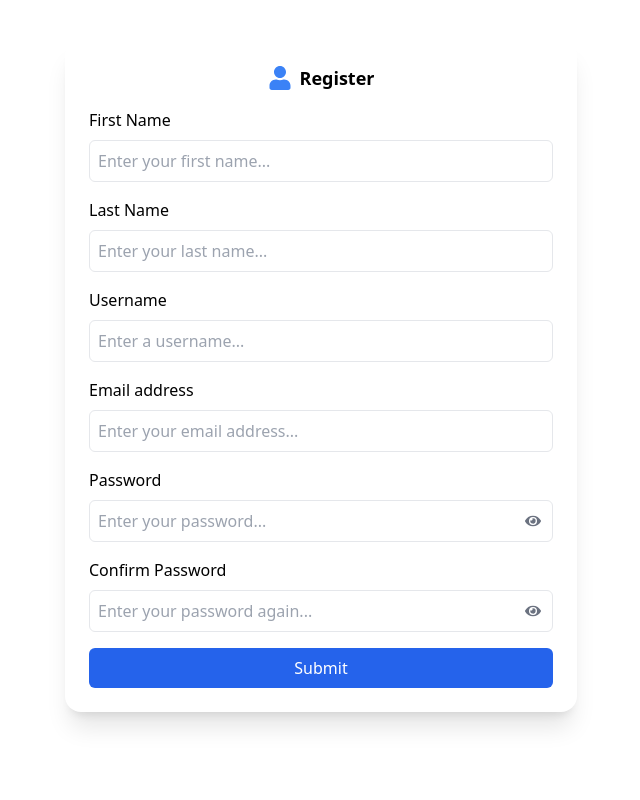
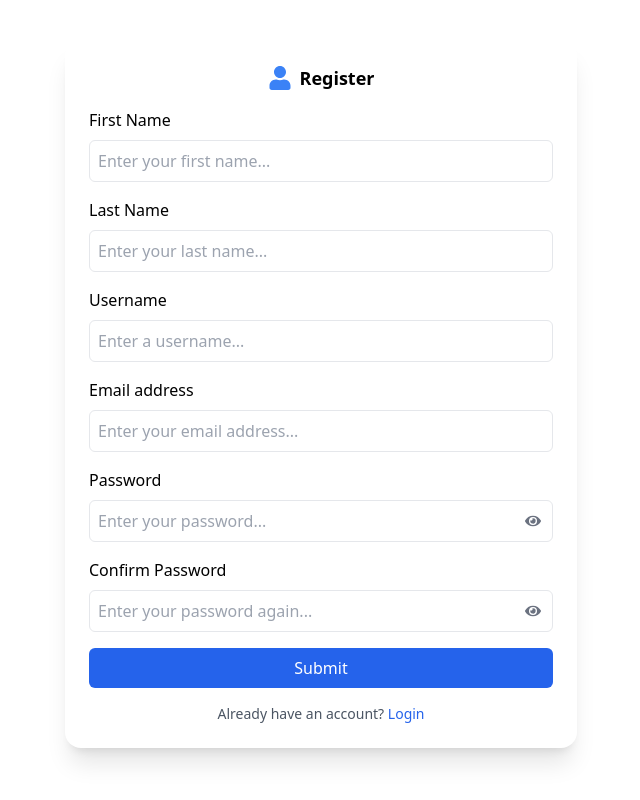
Before and after one commit to stephenOwino/Loan-Calculator_React, a React (Vite) app: page /register in a window 1280 px wide. Shown: the whole page, without its empty margins (319-959 px from the left). Built offline with nearby package versions, Linux system fonts and the light colour scheme.

Commit message:
Added login link to SignupForm and updated SignupPage

```diff
--- a/src/Components/SignupForm.jsx
+++ b/src/Components/SignupForm.jsx
@@ -139,6 +139,14 @@
 					{isLoading ? "Loading..." : "Submit"}
 				</button>
 			</div>
+
+			{/* Login Link */}
+			<p className='text-sm text-gray-600 text-center'>
+				Already have an account?{" "}
+				<a href='/login' className='text-blue-600 hover:underline'>
+					Login
+				</a>
+			</p>
 		</form>
 	);
 };
--- a/src/Pages/SignupPage.jsx
+++ b/src/Pages/SignupPage.jsx
@@ -130,6 +130,7 @@
 					onSubmit={onSubmit}
 					isLoading={isLoading}
 				/>
+
 			</section>
 		</div>
 	);
```
